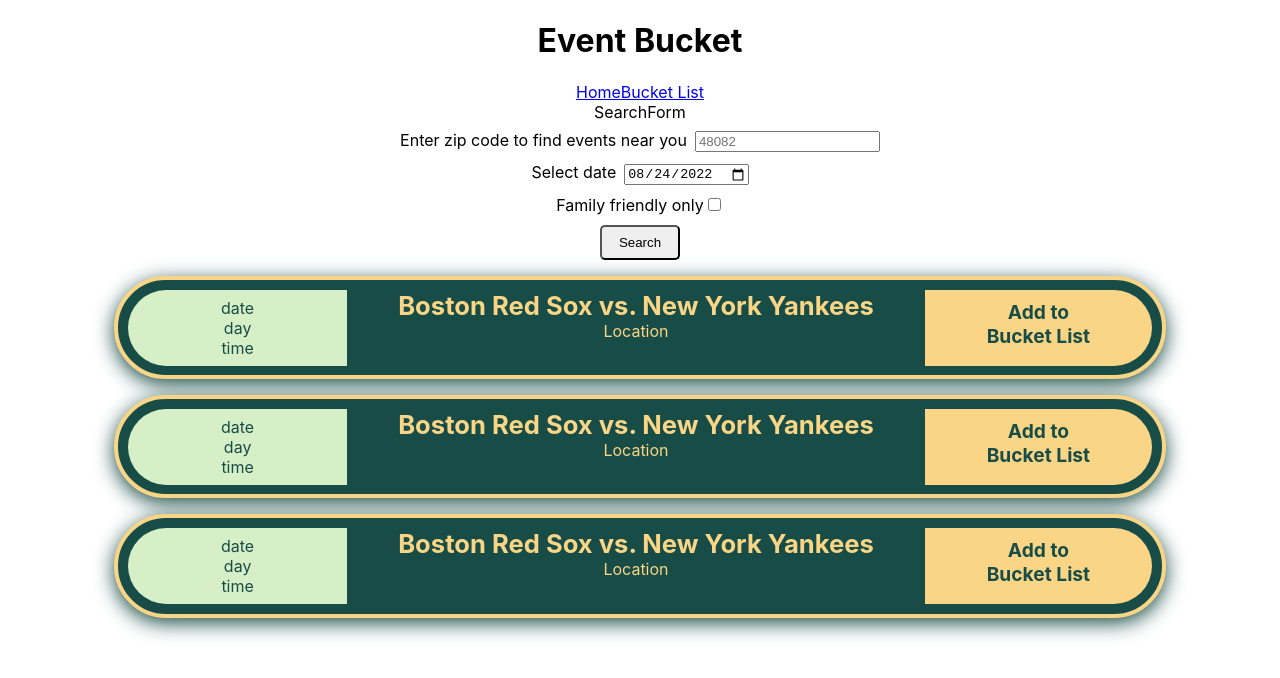
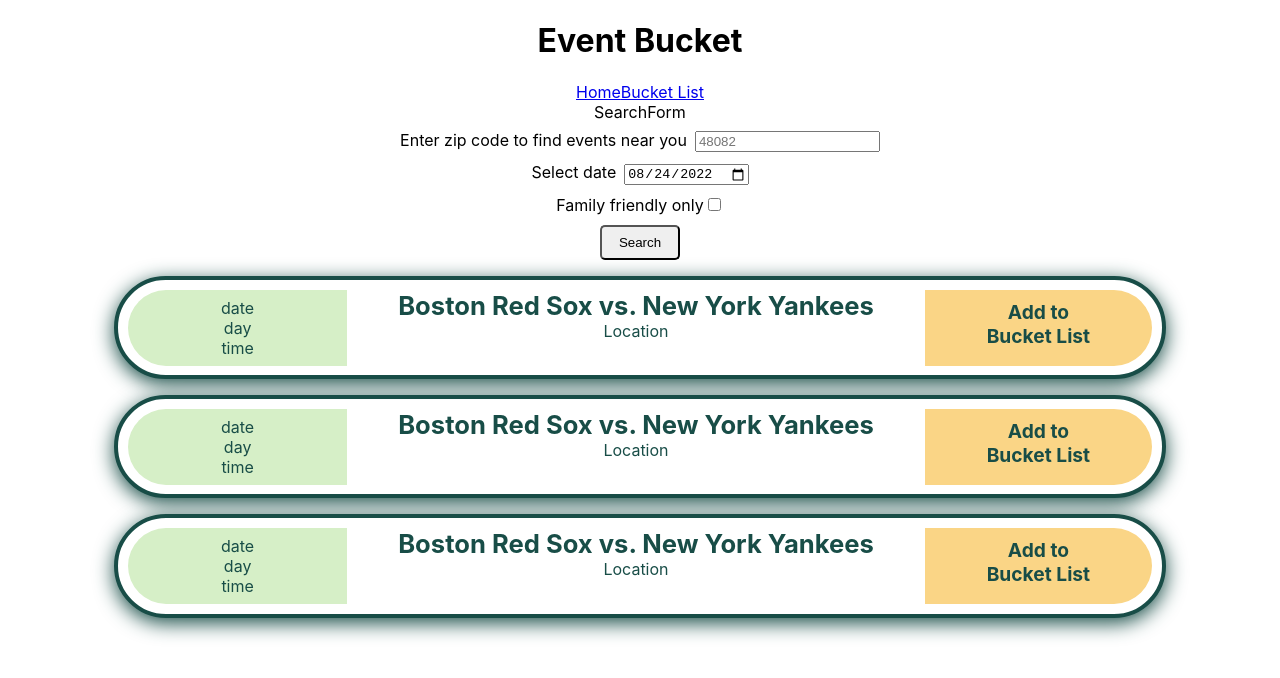
Before and after one commit to KatSchultz/react-events-app, a React (Create React App) app: page / in a window 1280 px wide. Shown: the top 678 px of the page. Built offline with nearby package versions, Linux system fonts and the light colour scheme; no server answers.

Commit message:
modified colors

```diff
--- a/src/components/SingleEvent.css
+++ b/src/components/SingleEvent.css
@@ -5,13 +5,13 @@
   align-content: center;
   align-items: stretch;
 
-  border: solid 4px #fad586;
+  border: solid 4px #184d47;
   border-radius: 10rem;
   margin: 0.5rem;
   padding: 0.6rem;
 
-  background-color: #184d47;
-  color: #fad586;
+  background-color: white;
+  color: #184d47;
   box-shadow: 0px 5px 20px #184d47;
 }
 
```
